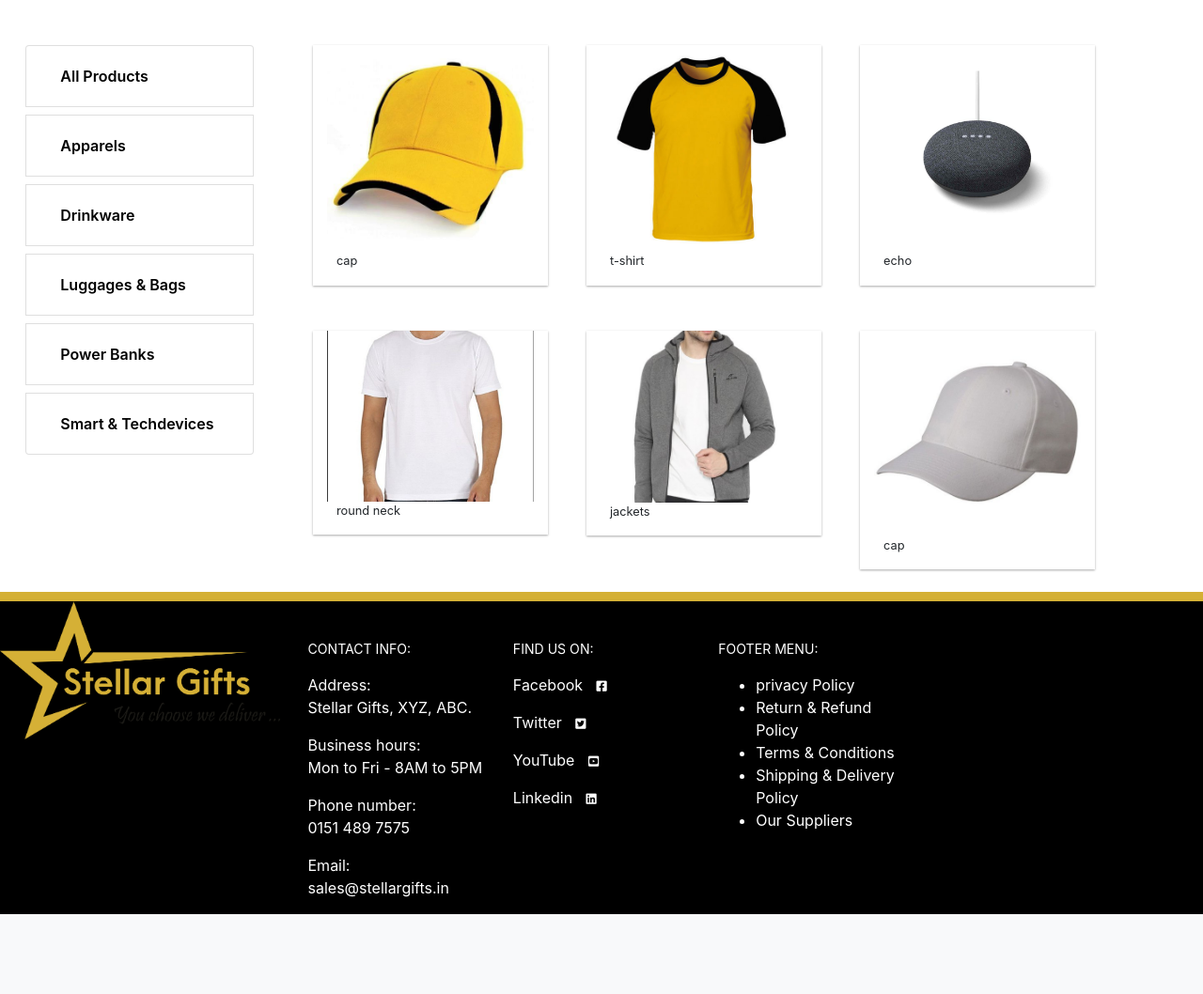
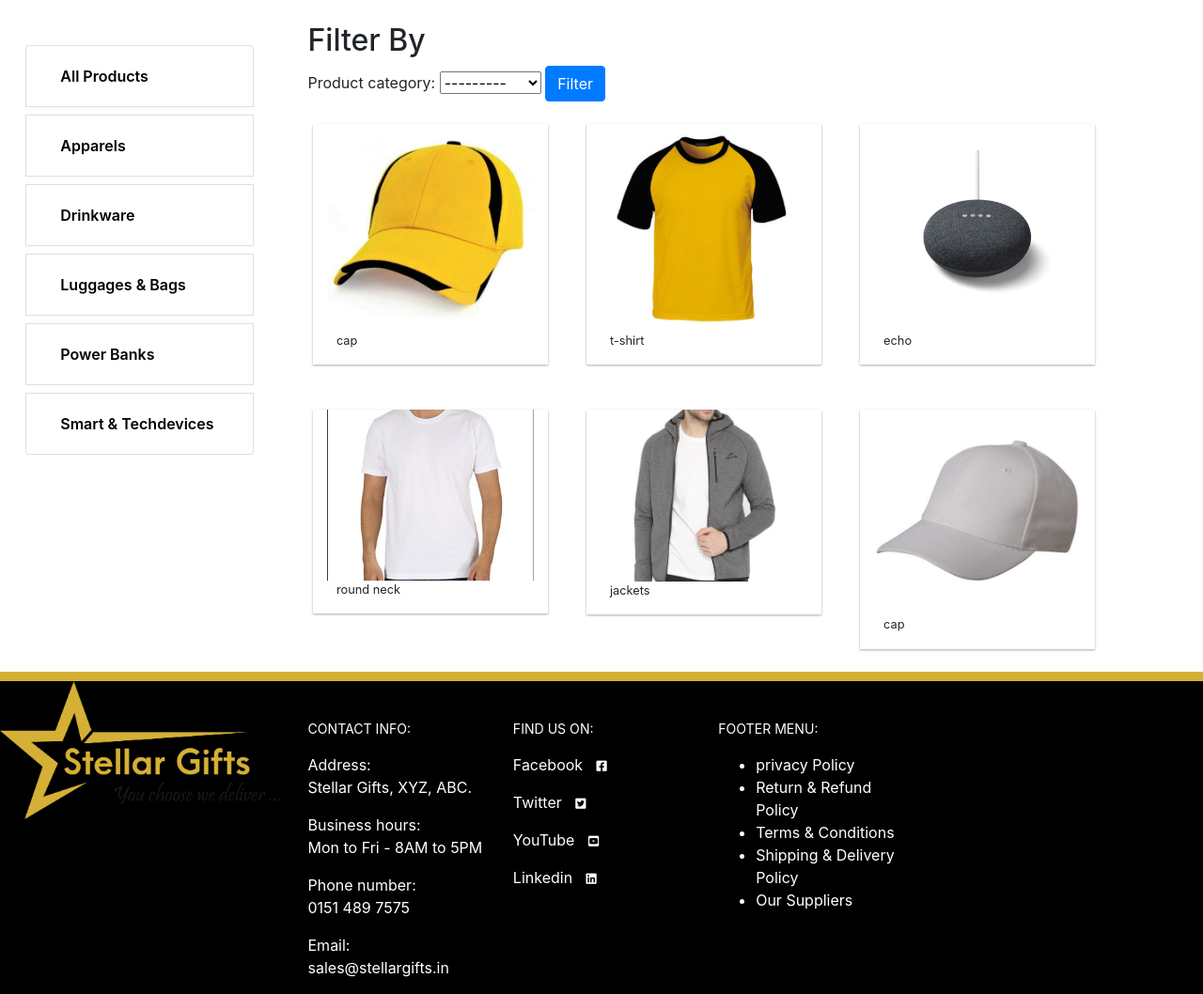
Before and after one commit to gurunadig/django-stellar, a Django app: page /projects/ in a window 1280 px wide. Shown: the part 106-1164 px from the top of the page at 94% size. Before the commit the page ends 1079 px from the top, so only its background shows below. Run offline with Django 4.2, Linux system fonts and the light colour scheme; data comes from the database, SQL or seed files in the repository; both versions use the stored data as it was after the commit; some libraries are stand-ins or nearby versions.

Commit message:
filter by product

```diff
--- /dev/null
+++ b/stellar/projects/filters.py
@@ -0,0 +1,8 @@
+import django_filters
+
+from .models import *
+
+class ProductFilter(django_filters.FilterSet):
+    class Meta:
+        model = Product
+        fields = ['product_category']
--- a/stellar/projects/templates/projects/projects.html
+++ b/stellar/projects/templates/projects/projects.html
@@ -28,7 +28,20 @@
         </div>
 
         <div class="col-8 mt-4">
-
+            <div class="row">
+                <div class="col-12">
+                    <h2>Filter By</h2>
+                    <!-- {% for product in products %}
+                        <button type="button" class="btn btn btn-outline-warning btn-sm">
+                            {{ product.product_category }}
+                        </button>
+                    {% endfor %} -->
+                    <form action="">
+                        {{ myFilter.form}}
+                        <button class="btn btn-primary" type="submit">Filter</button>
+                    </form>
+                </div>
+            </div>
             <div class="row">
                 {% for product in products %}
                 <div class="col-4">
--- a/stellar/projects/views.py
+++ b/stellar/projects/views.py
@@ -3,11 +3,15 @@ from django.http import HttpResponse
 from . import views
 from .models import Product, Category
 from django.contrib import messages
+from .filters import ProductFilter
+
 
 def projects(request):
     products = Product.objects.all()
     categorys = Category.objects.all()
-    context = {'products':products, 'categorys':categorys}
+    myFilter = ProductFilter(request.GET, queryset=products)
+    products = myFilter.qs
+    context = {'products':products, 'categorys':categorys, 'myFilter':myFilter}
     return render(request, 'projects/projects.html', context)
 
 
@@ -32,10 +36,13 @@ def contact(request):
 
 def category(request, pk):
     categorys = Category.objects.all()
+
     if(Category.objects.filter(id=pk)):
         products = Product.objects.filter(category__id=pk)
         category_details = Category.objects.filter(id=pk)
-        context = {'products': products, 'category_details':category_details, 'categorys':categorys}
+        myFilter = ProductFilter(request.GET, queryset=products)
+        products = myFilter.qs
+        context = {'products': products, 'category_details':category_details, 'categorys':categorys, 'myFilter':myFilter}
         return render(request, 'projects/category.html', context)
     else:
         messages.warning(request, "No Such Category Found !")
--- a/stellar/stellar/settings.py
+++ b/stellar/stellar/settings.py
@@ -36,7 +36,8 @@ INSTALLED_APPS = [
     'django.contrib.sessions',
     'django.contrib.messages',
     'django.contrib.staticfiles',
-    'projects.apps.ProjectsConfig'
+    'projects.apps.ProjectsConfig',
+    'django_filters'
 ]
 
 MIDDLEWARE = [
```
Also changed, not shown: stellar/projects/templates/projects/category.html (+6 -2 lines), stellar/db.sqlite3, stellar/static/img_uploads/6.PNG (added).
